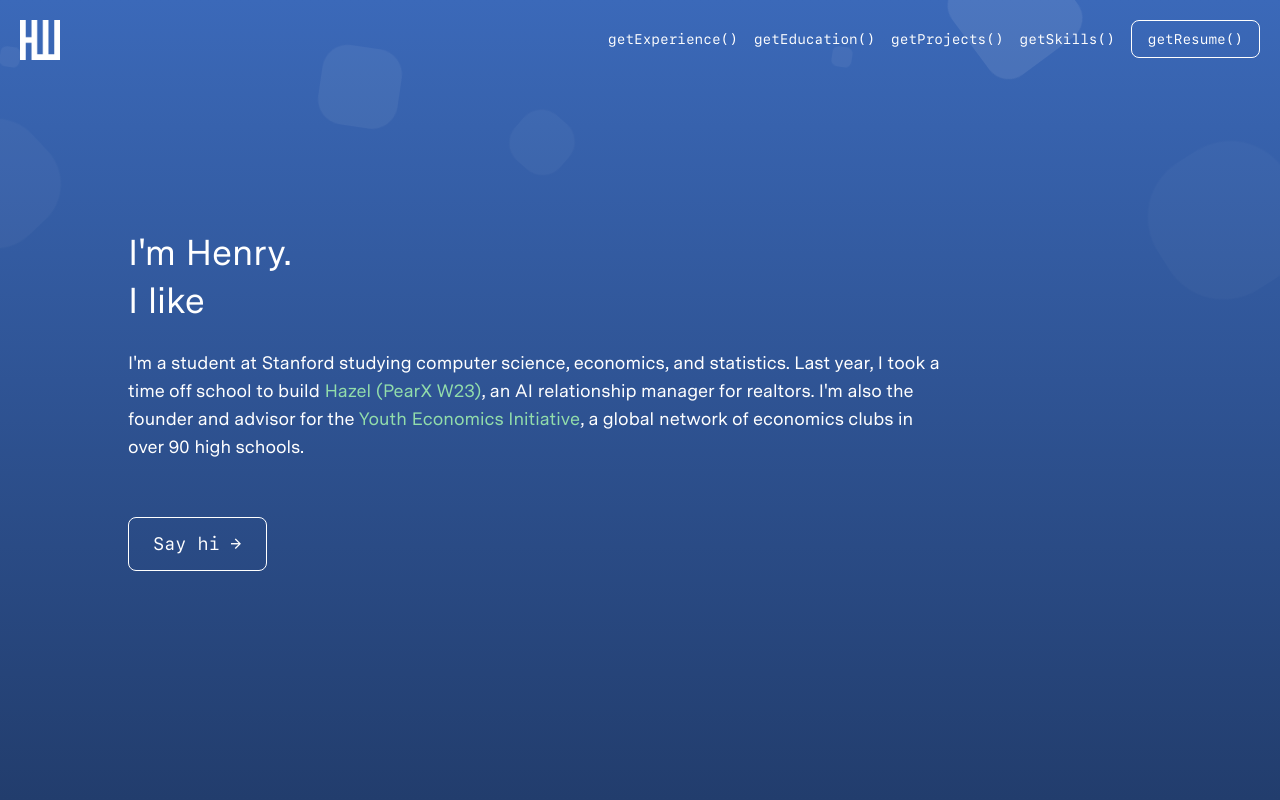
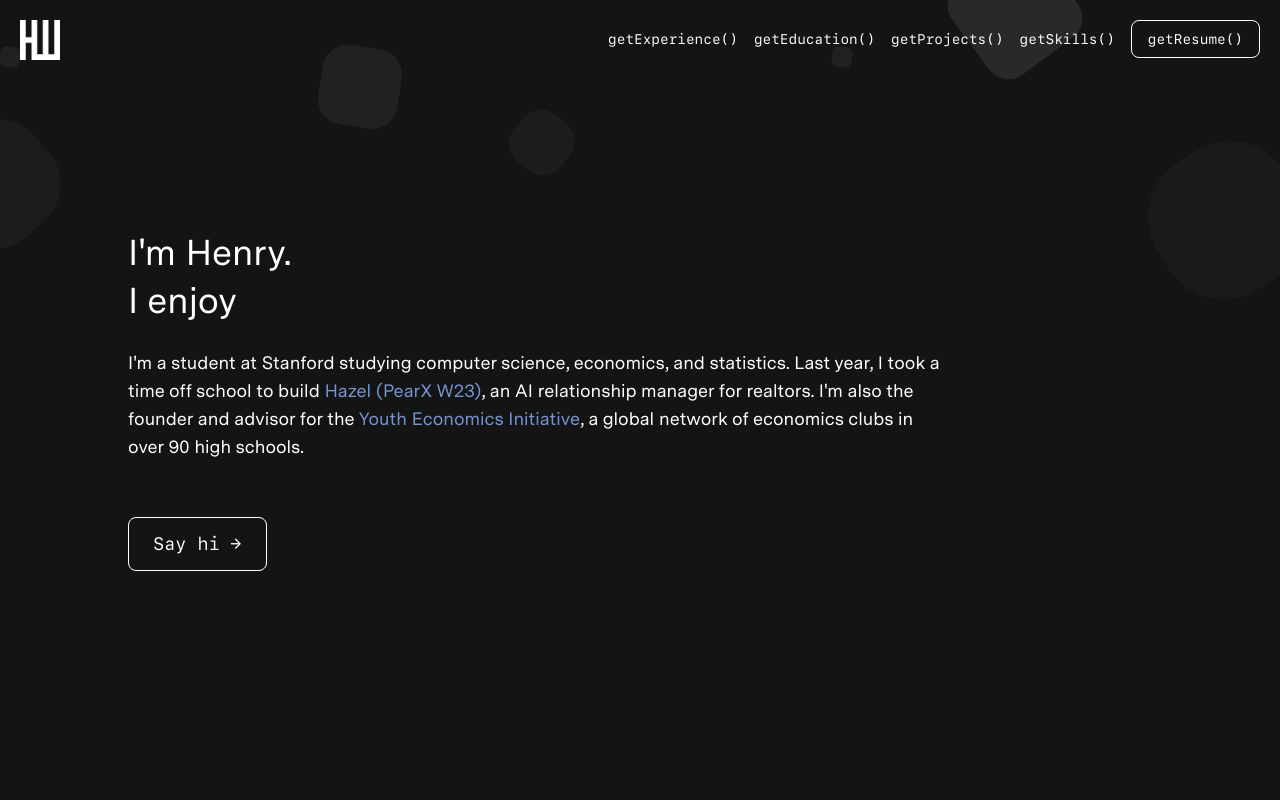
Before and after one commit to henryweng03/personal-site, a React (Create React App) app: page / in a window 1280 px wide. Shown: the top 800 px of the page. Built offline with nearby package versions, Linux system fonts and the light colour scheme.

Commit message:
New color scheme

```diff
--- a/src/index.css
+++ b/src/index.css
@@ -50,17 +50,17 @@ html {
 }
 
 .outline-button {
-  @apply text-sm transition duration-300 ease-in-out hover:bg-secondary hover:border-transparent hover:shadow-green
+  @apply text-sm transition duration-300 ease-in-out hover:bg-secondary hover:border-transparent
   text-white py-3 px-6 border border-white rounded-lg sm:text-lg font-sfmono;
 }
 
 .outline-button-sm {
-  @apply text-xs transition duration-300 ease-in-out hover:bg-secondary hover:border-transparent hover:shadow-green
+  @apply text-xs transition duration-300 ease-in-out hover:bg-secondary hover:border-transparent
   text-white py-2 px-4 border border-white rounded-lg lg:text-sm font-sfmono;
 }
 
 .hover-border {
-  @apply p-6 transition duration-150 border-2 rounded-lg border-transparent hover:border-secondary-light hover:bg-secondary-light hover:bg-opacity-10 -mt-6 mb-0;
+  @apply p-6 transition duration-150 border-2 rounded-lg border-transparent hover:border-secondary-light hover:bg-secondary-light hover:bg-opacity-20 -mt-6 mb-0;
 }
 
 .tag-wrapper {
--- a/src/sections/experience.js
+++ b/src/sections/experience.js
@@ -34,7 +34,7 @@ const Experience = ({ props }) => {
 
 const Experiences = () => {
   return (
-    <div className="h-auto bg-blue-dark">
+    <div className="h-auto bg-primary-dark">
       <div className="mx-auto max-w-6xl md:pl-16 z-0">
         <div className="h-12" />
         <div className="experience-grid">
--- a/src/sections/hero-background.css
+++ b/src/sections/hero-background.css
@@ -1,9 +1,5 @@
 .hero-background {
-  background-image: linear-gradient(
-    180deg,
-    rgb(59, 105, 185),
-    rgb(34, 61, 109)
-  );
+  background-image: linear-gradient(180deg, #141414, #141414);
 }
 
 .circles {
--- a/src/sections/hero.js
+++ b/src/sections/hero.js
@@ -26,7 +26,7 @@ const Hero = () => {
 
               {/*this div creates flex tag, which is needed to put typewriter & text on same line*/}
               <div className="justify-center sm:justify-start flex hero-header">
-                <h2 className="hidden sm:block hero-header">I like&nbsp;</h2>
+                <h2 className="hidden sm:block hero-header">I enjoy&nbsp;</h2>
                 <h1 className="hidden sm:block hero-header">
                   <Typewriter
                     options={{
@@ -34,9 +34,8 @@ const Hero = () => {
                         "solving problems.",
                         "meeting people.",
                         "exploring.",
-                        "thinking.",
-                        "building cool stuff.",
-                        "learning.",
+                        "building useful things.",
+                        "learning for its own sake.",
                         "eating good food.",
                       ],
                       autoStart: true,
--- a/tailwind.config.js
+++ b/tailwind.config.js
@@ -14,18 +14,12 @@ module.exports = {
         primary: {
           light: "#7396D3",
           DEFAULT: "#3B69BA",
-          dark: "#223D6D",
-        },
-        purple: {
-          light: "#b6a3f5",
-          DEFAULT: "#866FF7",
-          vibrant: "#4016ca",
-          dark: "#5E49A3",
+          dark: "#141414",
         },
         secondary: {
-          light: "#92DDAB",
-          DEFAULT: "#2EB263",
-          dark: "#226D3A",
+          light: "#7396D3",
+          DEFAULT: "#3B69BA",
+          dark: "#223D6D",
         },
       },
       boxShadow: {
```
